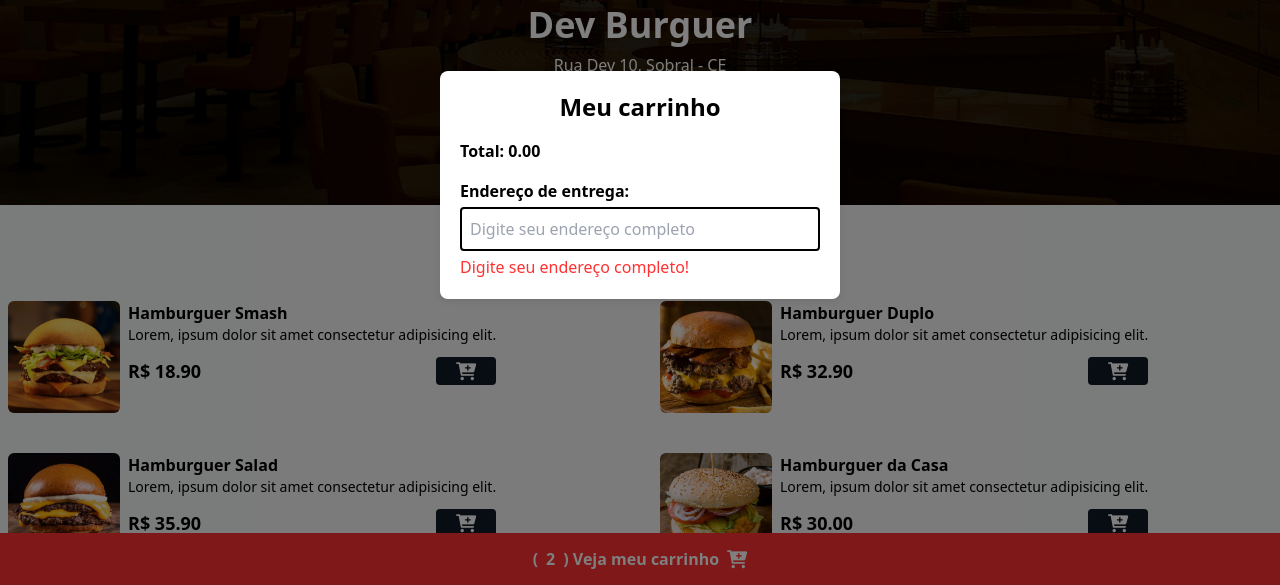
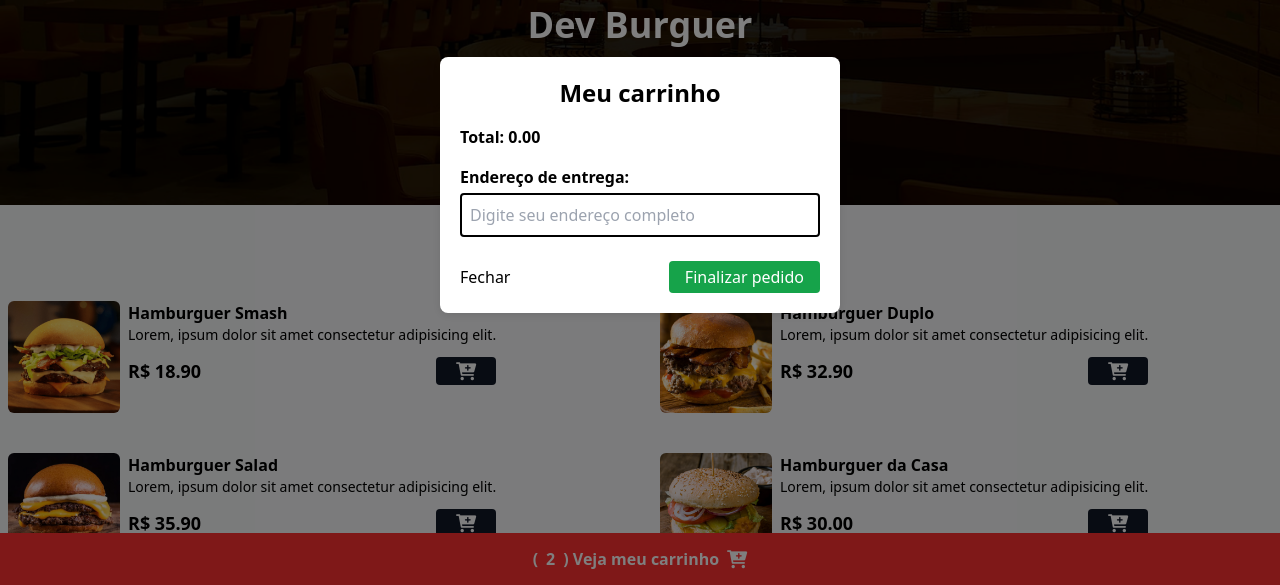
Before and after one commit to pedrohenrique-23/cardapio-online, a website: page index.html in a window 1280 px wide. Shown: the part 215-800 px from the top of the page. Drawn offline with Linux system fonts and the light colour scheme.

Commit message:
feat: update modal

```diff
--- a/index.html
+++ b/index.html
@@ -237,6 +237,7 @@
 
  <!-- MODAL CART -->
  <div
+ class="hidden"
  style="
    background-color: rgba(0, 0, 0, 0.5);
    width: 100%;
@@ -250,7 +251,7 @@
    justify-content: center;
  "
 >
- <div
+ <div class="p-5 rounded-md min-w-[90%] md:win-w-[600px]"
    style="
      background-color: white;
      padding: 20px;
@@ -270,8 +271,12 @@
   id="adress"
   class="w-full border-2 p-2 rounded my-1"
   style="border-color: black;">
-  <p style="color: #FF3131;" id="address-warn">Digite seu endereço completo!</p>
+  <p style="color: #FF3131;" id="address-warn" class="hidden">Digite seu endereço completo!</p>
 
+  <div class="flex items-center justify-between mt-5 w-full">
+    <button id="close-modal-btn">Fechar</button>
+    <button id="checkout-btn" class="bg-green-600 text-white px-4 py-1 rounded">Finalizar pedido</button>
+  </div>
 
  </div>
 </div>
```
